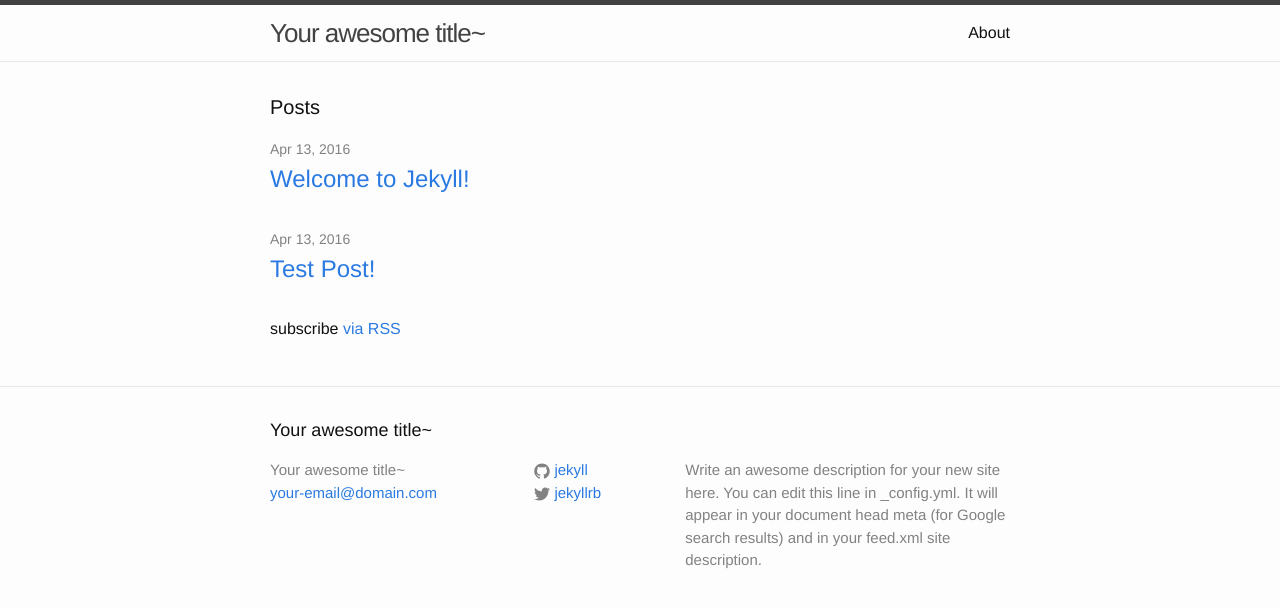
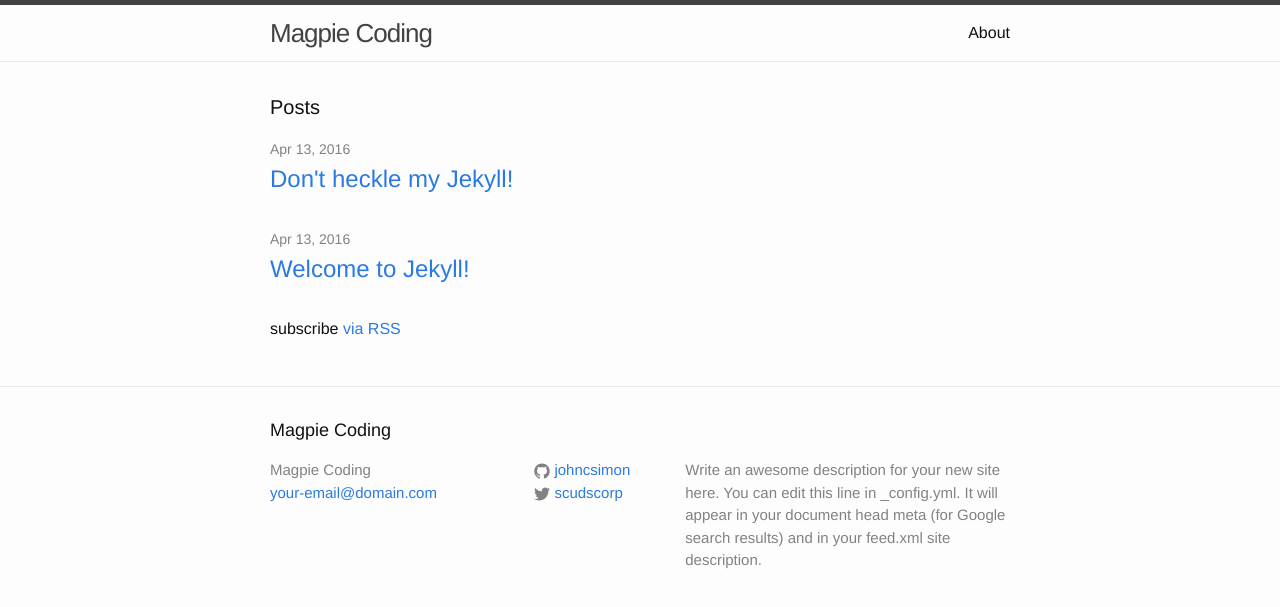
Before and after one commit to JohnCSimon/JohnCSimon.github.io, a Jekyll site: the page built from index.html, in a window 1280 px wide. Shown: the top 607 px of the page. Built offline with Jekyll 4.4.1, drawn with Linux system fonts in a browser that asks for light colours.

Commit message:
First post

```diff
--- a/_config.yml
+++ b/_config.yml
@@ -6,7 +6,7 @@
 # 'jekyll serve'. If you change this file, please restart the server process.
 
 # Site settings
-title: Your awesome title~
+title: Magpie Coding
 email: your-email@domain.com
 description: > # this means to ignore newlines until "baseurl:"
   Write an awesome description for your new site here. You can edit this
@@ -14,8 +14,8 @@ description: > # this means to ignore newlines until "baseurl:"
   Google search results) and in your feed.xml site description.
 baseurl: "" # the subpath of your site, e.g. /blog
 url: "http://yourdomain.com" # the base hostname & protocol for your site
-twitter_username: jekyllrb
-github_username:  jekyll
+twitter_username: scudscorp
+github_username:  johncsimon
 
 # Build settings
 markdown: kramdown
```
Also changed, not shown: _posts/2016-04-12-welcome-to-jekyll.1.markdown (deleted, +0 -10 lines), _posts/2016-04-13-magpies.markdown (added, +36 -0 lines), assets/heckle_and_jeckle.png (added).
